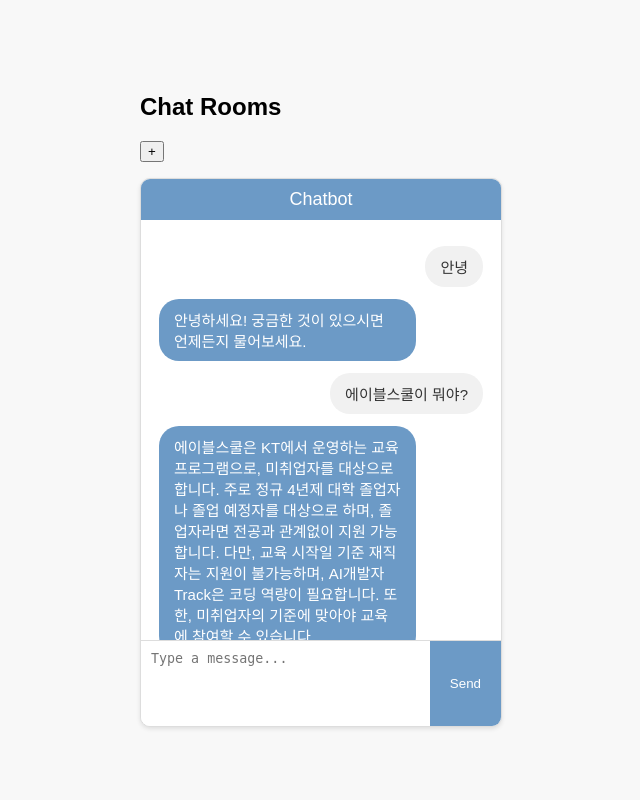
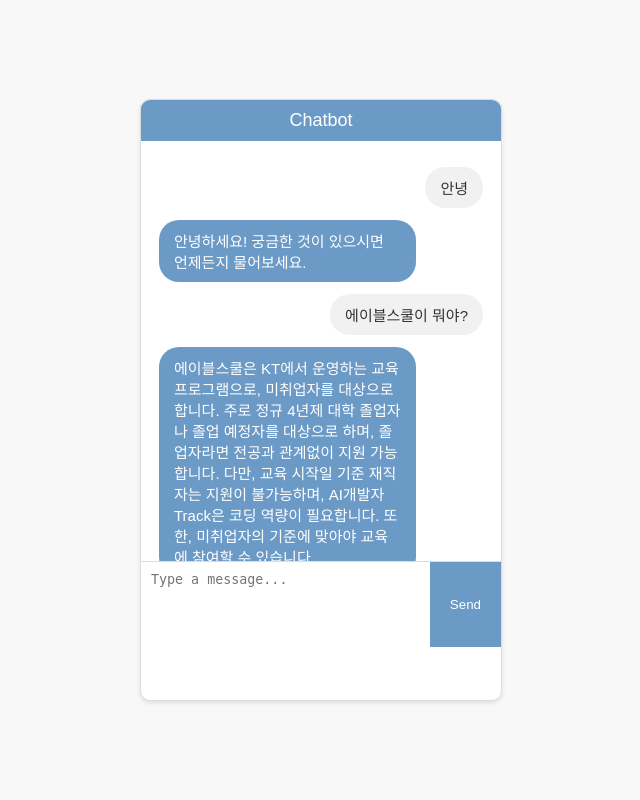
Before and after one commit to beongjun1/mini7, a Django app: page /chatgpt/ in a window 1280 px wide. Shown: the whole page, without its empty margins (319-959 px from the left). Run offline with Django 4.2, Linux system fonts and the light colour scheme; data comes from the database, SQL or seed files in the repository; parts of the project's set-up code (start-up, migrations or seed data) failed here and were passed over.

Commit message:
Revert "chatroom 추가 및 ui 수정"

```diff
--- a/chatgpt/models.py
+++ b/chatgpt/models.py
@@ -8,8 +8,6 @@
 #     sim2 = models.FloatField()
 #     sim3 = models.FloatField()
 
-class ChatRoom(models.Model):
-    name = models.CharField(max_length=255)
 
 class Message(models.Model):
     user = models.CharField(max_length=255)
--- a/chatgpt/templates/gpt/index.html
+++ b/chatgpt/templates/gpt/index.html
@@ -49,7 +49,7 @@
             }
         });
 
-        // 나머지 기능들 구현...
+        // 나머지 채팅 기능들 구현...
     });
 
 </script>
--- a/chatgpt/templates/gpt/result.html
+++ b/chatgpt/templates/gpt/result.html
@@ -8,19 +8,6 @@
     <link rel="stylesheet" href="{% static 'gpt/style.css' %}">
 </head>
 <body>
-    <div class="container">
-        <div class="sidebar">
-            <div class="sidebar-header">
-                <h2>Chat Rooms</h2>
-                <button onclick="addChatRoom()">+</button>
-            </div>
-            <ul class="chat-rooms" id="chat-rooms">
-                <!-- 채팅방 목록 -->
-                {% for room in chat_rooms %}
-                    <li class="chat-room" onclick="selectChatRoom('{{ room.id }}')">{{ room.name }}</li>
-                {% endfor %}
-            </ul>
-        </div>
     <div class="chat-container">
         <div class="chat-header">Chatbot</div>
         <div class="chat-messages" id="chat-messages">
@@ -36,7 +23,6 @@
         <div class="input-container">
             <textarea id="message-input" placeholder="Type a message..."></textarea>
             <button onclick="sendMessage()">Send</button>
-            </div>
         </div>
     </div>
     <script>
@@ -99,7 +85,7 @@
                 botMessage.innerHTML = `<div class="bubble">${data.message}</div>`;
                 messagesContainer.appendChild(botMessage);
 
-                // 스크롤을 자동으로 가장 아래로 이동
+                // 스크롤을 가장 아래로 이동
                 messagesContainer.scrollTop = messagesContainer.scrollHeight;
                 botMessage.scrollIntoView({ behavior: 'smooth' });
             })
@@ -107,27 +93,6 @@
                 console.error('There has been a problem with your fetch operation:', error);
                 messagesContainer.removeChild(typingIndicator);
             });
-        }
-
-        // 채팅방 추가
-        function addChatRoom() {
-            const roomName = prompt("Enter chat room name:");
-            //const input = document.getElementById('message-input');
-            //const roomName = input.value;
-            roomName
-            if (roomName) {
-                const chatRooms = document.getElementById('chat-rooms');
-                const newRoom = document.createElement('li');
-                newRoom.className = 'chat-room';
-                newRoom.textContent = roomName;
-                newRoom.onclick = function() { selectChatRoom(roomName) };
-                chatRooms.appendChild(newRoom);
-            }
-        }
-
-        function selectChatRoom(roomId) {
-            // 이 함수에서 선택한 채팅방에 맞게 메시지를 로드하는 로직
-            console.log('Selected chat room:', roomId);
         }
 
         // Enter 키로 메시지 전송
--- a/chatgpt/urls.py
+++ b/chatgpt/urls.py
@@ -1,3 +1,20 @@
+# # blog/urls.py
+# from django.urls import path
+# from django.contrib import admin
+# from . import views
+
+# app_name = 'chatgpt'
+# urlpatterns = [
+
+#     path('', views.index, name='index'),
+#     path('chat', views.chat, name='chat'),
+#     path('get_previous_chats', views.get_previous_chats, name='get_previous_chats'),
+
+
+# ]
+
+
+
 from django.urls import path
 from . import views
 
@@ -7,5 +24,4 @@
     # path('chat', views.chat, name='chat'),
     path('', views.chat_view, name='chat'),
     path('api/chat/', views.chat, name='chat_api'),
-    path('add_room/', views.add_chat_room, name='chatgpt:add_chat_room'),
 ]
--- a/chatgpt/views.py
+++ b/chatgpt/views.py
@@ -5,7 +5,7 @@
 from django.urls import reverse
 from django.utils import timezone
 
-from chatgpt.models import Message, ChatRoom
+from chatgpt.models import Message
 from langchain.chat_models import ChatOpenAI
 from langchain.schema import HumanMessage, AIMessage
 from langchain.embeddings import OpenAIEmbeddings
@@ -43,10 +43,11 @@
         #post로 받은 question (index.html에서 name속성이 question인 input태그의 value값)을 가져옴
         user_message = request.POST.get('question')
 
+        memory = ConversationBufferMemory(memory_key="chat_history", input_key="question", output_key="result", return_messages=True)
         chat = ChatOpenAI(model="gpt-3.5-turbo")
         k = 3
         retriever = database.as_retriever(search_kwargs={"k": k})
-        qa = RetrievalQA.from_llm(llm=chat, retriever=retriever, return_source_documents=True)
+        qa = ConversationalRetrievalChain.from_llm(llm=chat, retriever=retriever, return_source_documents=True,memory=memory,output_key='result')
 
         result = qa(user_message)
         bot_message = result["result"]
@@ -57,14 +58,3 @@
         return JsonResponse({'message': bot_message})
 
     return JsonResponse({'error': 'Invalid request method'}, status=405)
-
-
-@csrf_exempt
-def add_chat_room(request):
-    if request.method == 'POST':
-        room_name = request.POST.get('name')
-        if room_name:
-            new_room = ChatRoom.objects.create(name=room_name)
-            return JsonResponse({'name': new_room.name, 'url': reverse('chatgpt:chat_view', args=[new_room.id])})
-        return JsonResponse({'error': 'Room name is required'}, status=400)
-    return JsonResponse({'error': 'Invalid request method'}, status=405)
```
Lines whose indentation alone changed are shown as unchanged.
